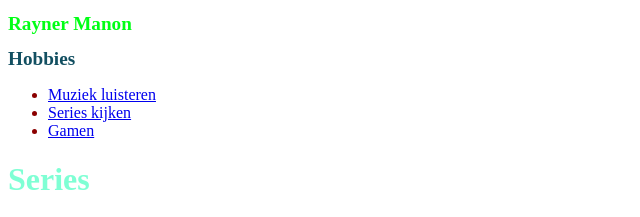
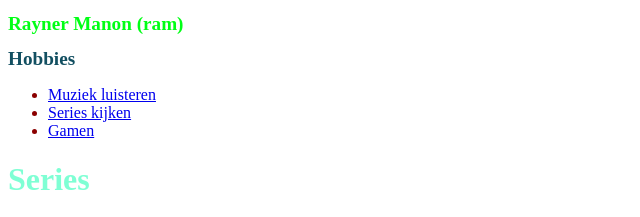
Before and after one commit to raynerm630-jpg/index.html, a plain HTML site: page index.html in a window 1280 px wide. Shown: the top 217 px of the page, 0-640 px from the left. Drawn offline with Linux system fonts and the light colour scheme.

Commit message:
bij naam ram toegevoegd

```diff
--- a/index.html
+++ b/index.html
@@ -8,7 +8,7 @@
     <link rel="stylesheet" href="style.css">
 </head>
 <body>
-    <h1 id="Naam">Rayner Manon</h1>
+    <h1 id="Naam">Rayner Manon (ram)</h1>
 
     <h1 id="titleH">Hobbies</h1>
     <ul>
```
